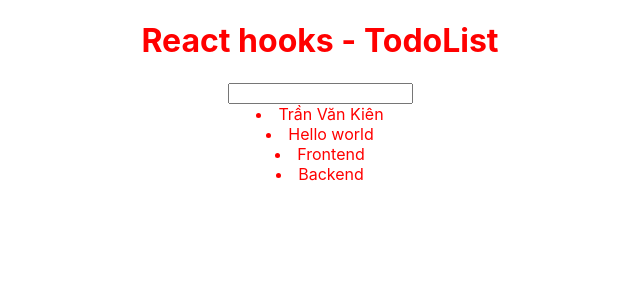
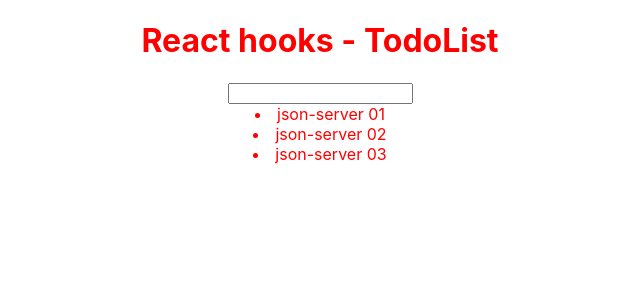
Before and after one commit to kienhi123/tts_react-hooks, a React (Create React App) app: page / in a window 1280 px wide. Shown: the top 300 px of the page, without its empty margins (320-960 px from the left). Built offline with nearby package versions, Linux system fonts and the light colour scheme; data requests are answered from the project's data file.

Commit message:
useEffect hooks

```diff
--- /dev/null
+++ b/db.json
@@ -0,0 +1,19 @@
+{
+  "posts": [
+    {
+      "id": 1,
+      "name": "json-server 01",
+      "author": "typicode"
+    },
+    {
+      "id": 2,
+      "name": "json-server 02",
+      "author": "typicode"
+    },
+    {
+      "id": 3,
+      "name": "json-server 03",
+      "author": "typicode"
+    }
+  ]
+}
--- a/package.json
+++ b/package.json
@@ -13,6 +13,7 @@
   },
   "scripts": {
     "start": "react-scripts start",
+    "server": "json-server --watch db.json --port 3001",
     "build": "react-scripts build",
     "test": "react-scripts test",
     "eject": "react-scripts eject"
--- a/src/App.js
+++ b/src/App.js
@@ -1,5 +1,6 @@
-import { useState } from 'react';
+import { useEffect, useState } from 'react';
 import './App.scss';
+import PostList from './components/Postlist';
 import TodoForm from './components/Todoform';
 import Todolist from './components/Todolist';
 
@@ -10,11 +11,27 @@ function App() {
     { id: 3, title: "Frontend" },
     { id: 4, title: "Backend" },
   ]);
+
+  const [postLists, setpostlist] = useState([]);
+
+  async function fetchPostlist() {
+    const requestUrl = 'http://localhost:3001/posts';
+    const respone = await fetch(requestUrl)
+    const responeJSON = await respone.json();
+    const data = responeJSON;
+    setpostlist(data);
+  }
+
+  useEffect(() => {
+
+    fetchPostlist();
+    console.log(postLists, '2222');
+  }, []);
+
   function handleTodoClick(todo) {
     console.log(todo)
     const index = todoList.findIndex(item => item.id = todo.id)
     if (index < 0) return
-
     const newTodoList = [...todoList]
     newTodoList.splice(index, 1)
     setTodoList(newTodoList)
@@ -22,7 +39,6 @@ function App() {
   }
   function handleTodoFormSubmit(formValues) {
     console.log('form Submit', formValues)
-
     const newTodo = {
       id: todoList.length + 1,
       ...formValues
@@ -37,8 +53,12 @@ function App() {
       <h1>
         React hooks - TodoList
       </h1>
+
+
       <TodoForm onSubmit={handleTodoFormSubmit} />
-      <Todolist todos={todoList} onTodoClick={handleTodoClick} />
+      {/* <Todolist todos={todoList} onTodoClick={handleTodoClick} /> */}
+      <PostList posts={postLists} />
+
     </div>
   );
 }
--- /dev/null
+++ b/src/components/Postlist/index.jsx
@@ -0,0 +1,25 @@
+import React from 'react';
+import PropTypes from 'prop-types';
+
+PostList.propTypes = {
+    posts: PropTypes.array
+
+};
+PostList.defaultProps = {
+    posts: [],
+};
+function PostList(props) {
+    const { posts } = props;
+    return (
+        <ui className='post-list'>
+            {posts.map(post => (
+                <li key={post.id}>
+                    {post.name}
+                </li>
+            ))}
+        </ui>
+
+    );
+}
+
+export default PostList;
```
Also changed, not shown: 1 other file (tests, documents, lock files or other folders).
